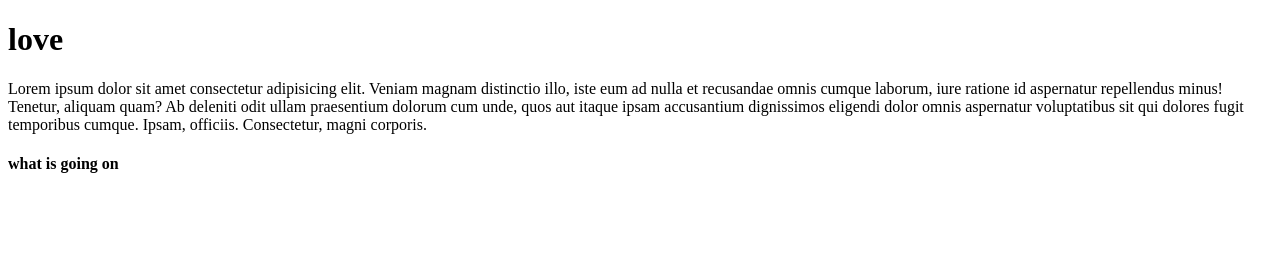
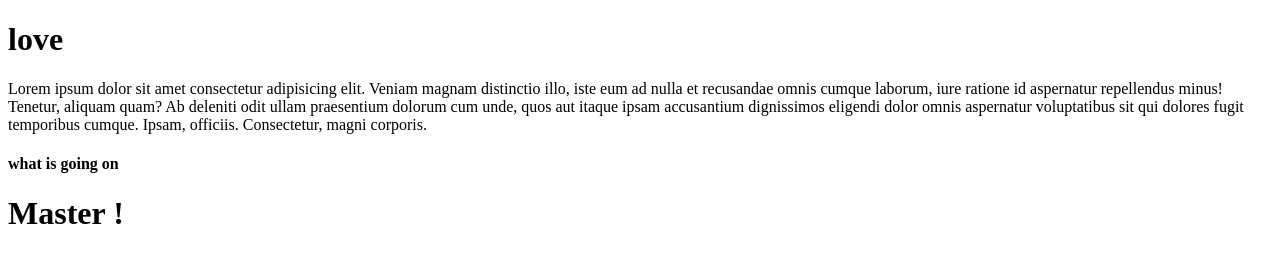
Before and after one commit to Priyanshu705597/learn-git, a plain HTML site: page local-to-remote/index.html in a window 1280 px wide. Drawn offline with Linux system fonts and the light colour scheme.

Commit message:
add master

```diff
--- a/local-to-remote/index.html
+++ b/local-to-remote/index.html
@@ -17,5 +17,6 @@
       corporis.</a
     >
     <h4>what is going on</h4>
+    <h1>Master !</h1>
   </body>
 </html>
```
